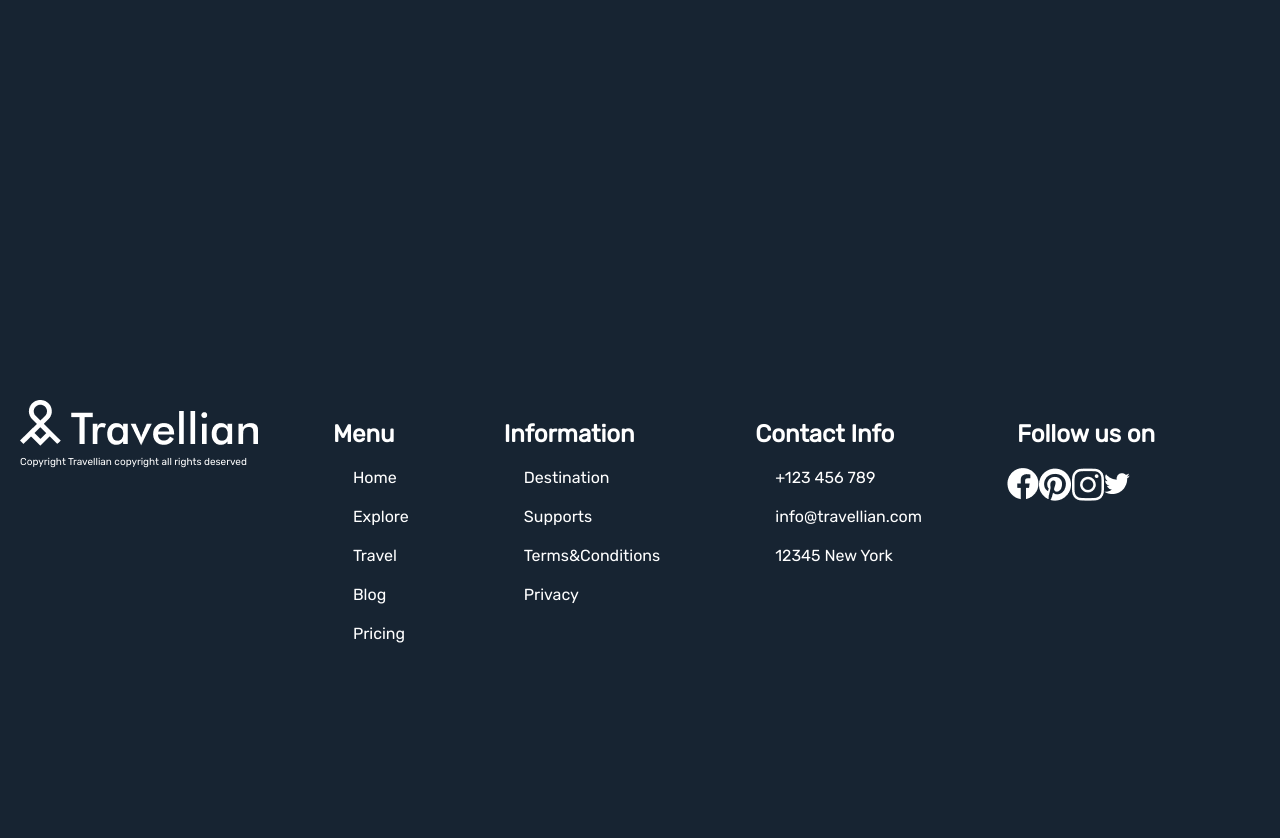
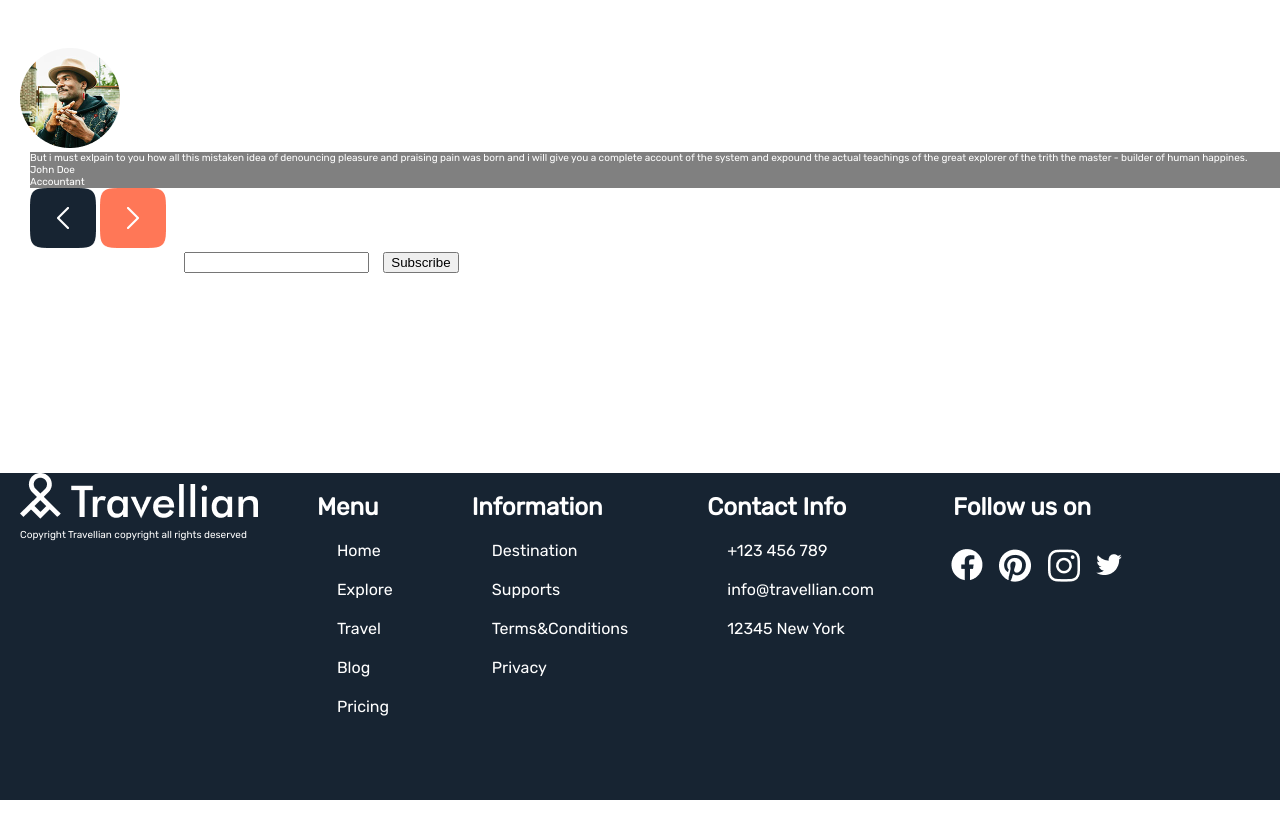
Before and after one commit to Davidgt03/202304-W1-CH5-David-Ternavsky, a website: page index-footer.html in a window 1280 px wide. After the commit the page ends 800 px from the top, so only its background shows below. Drawn offline with Linux system fonts and the light colour scheme.

Commit message:
add the html part of travelers experiences

```diff
--- a/index-footer.html
+++ b/index-footer.html
@@ -11,8 +11,82 @@
 
 <body>
 
+  <section class="travelers-experience">
+    <header class="header-travelers">
+      <h1>Traveler's
+        Experiences
+      </h1>
+      <p>Here some awesome feedback from our travelers</p>
+    </header>
+    <section class="feedback-travelers">
+      <img src="photos/Avatar.png" alt="old man">
+      <section class="avatar-box">
+        <p>But i must exlpain to you how
+          all this mistaken idea of
+          denouncing pleasure and
+          praising pain was born and i will give you a complete account of the system and expound the actual teachings
+          of the great explorer of the trith the master - builder of human happines.</p>
+        <p>John Doe</p>
+        <p>Accountant</p>
+      </section>
+      <section class="buttons">
+        <img src="photos/chevron-down.png" alt="bigger than">
+        <img src="photos/orange.png" alt="minus than">
+      </section>
+      <section class="form-newsletter">
+        <form action="">
+          <label for="email">Enter your email</label>
+          <input id="GET-name" type="text" name="name">
+          <input type="submit" value="Subscribe">
+        </form>
+      </section>
+    </section>
+  </section>
+
+
+
+
+
+
+
+
+
+
+
+
+
+
+
+
+
+
+
+
+
+
+
+
+
+
+
+
+
+
+
+
+
+
+
+
+
+
+
+
+
+
 
   <main>
+
     <header>
       <h1><img src="photos/Vector.png" alt="Vector"> <img src="photos/Travellian.png" alt="travellian"> </h1>
       <p>Copyright Travellian copyright all rights deserved</p>
@@ -53,6 +127,7 @@
         <li class="img-li"><img src="photos/twitter.png" alt="Twitter"></li>
       </ul>
     </section>
+
   </main>
 </body>
 
--- a/styles.scss
+++ b/styles.scss
@@ -7,27 +7,34 @@
 html,
 body {
   display: flex;
-
+  background-color: rgb(255, 255, 255);
   margin: 0;
-  background-color: #172432;
   color: white;
   font-family: "Rubik", sans-serif;
   flex-direction: column;
   height: 100%;
 }
+
+main {
+  background-color: #172432;
+}
+
 main {
   height: 100%;
 }
+
 ul li {
   list-style: none;
   padding: 0px;
 }
+
 .ul-menu,
 .ul-info,
 .ul-information,
 .ul-follow {
   padding: 0;
 }
+
 .ul-follow {
   display: flex;
   margin: 0;
@@ -42,32 +49,51 @@ h1,
 p {
   margin: 0;
 }
+
 p {
   font-size: 10px;
 }
+
 header {
   margin-top: 70px;
   margin-left: 20px;
   font-size: 20px;
 }
+
 img {
   margin: 0;
 }
+
 .img-li {
   margin: 0;
+  margin: 0.5rem;
+  display: flex;
 }
+
 @media (min-width: 1280px) {
   main,
   html {
     display: flex;
     justify-content: space-between;
+  }
+
+  main {
     margin-top: 200px;
   }
+
   li {
     margin: 20px;
   }
+
   header {
     margin: 0;
     margin-left: 20px;
   }
 }
+
+.traveleres-experiences {
+  align-items: center;
+}
+.avatar-box {
+  background-color: grey;
+}
```
Also changed, not shown: photos/Avatar.png (added), photos/chevron-down.png (added), photos/orange.png (added), styles.css, 1 other file.
